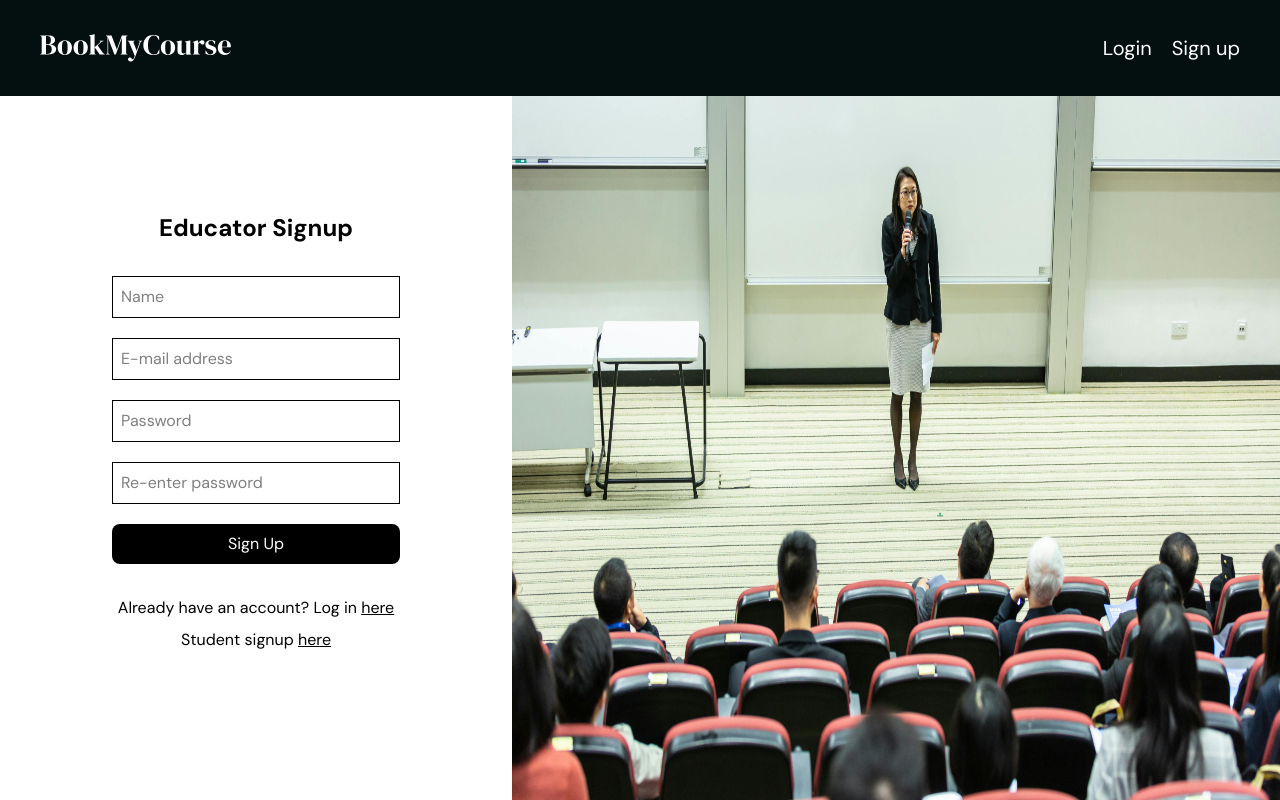
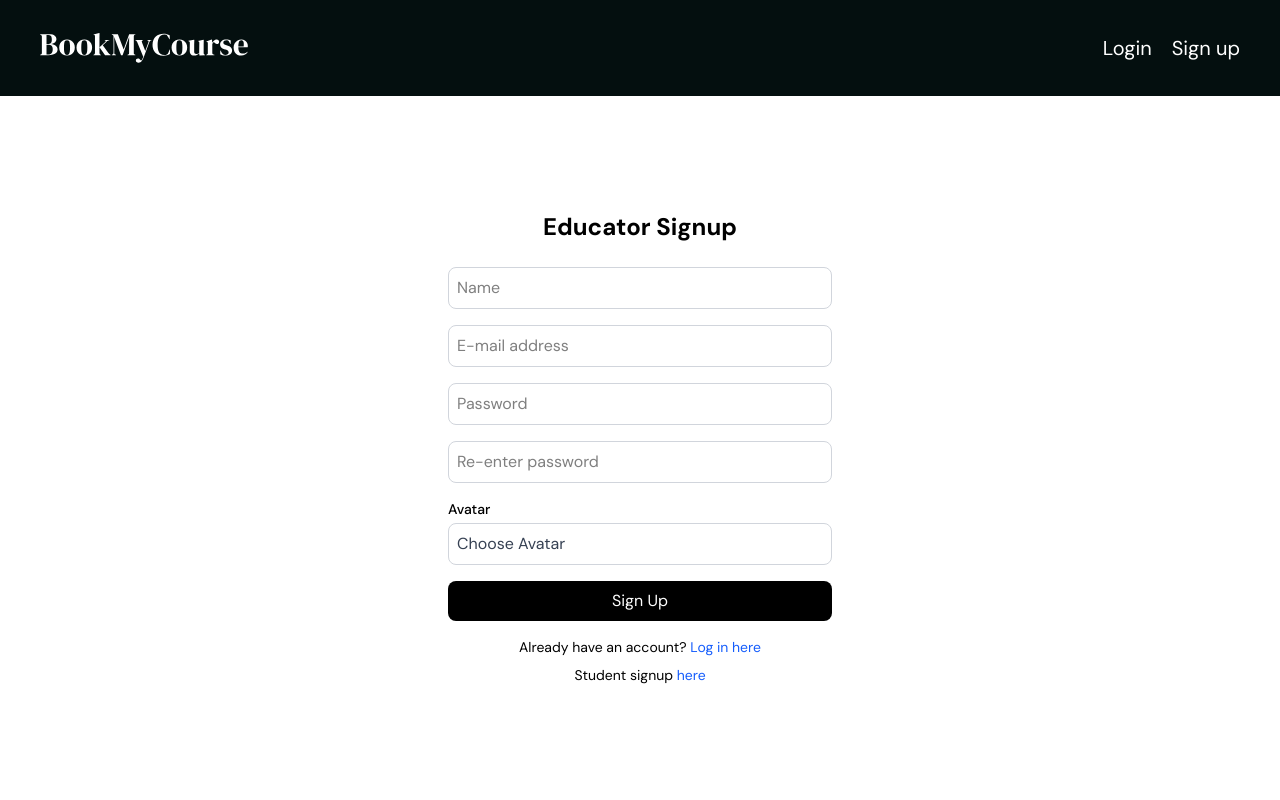
Before and after one commit to aryansharma2k4/book-my-course, a React (Vite) app in the folder frontend/: page /signup in a window 1280 px wide. Both pictures are taken after a click on the button "here". Shown: the top 800 px of the page. Built offline with nearby package versions, Linux system fonts and the light colour scheme; the HTML template or start-up script is replaced by a standard one.

Commit message:
Worked on Educator Signup

```diff
--- a/frontend/package.json
+++ b/frontend/package.json
@@ -12,6 +12,7 @@
   "dependencies": {
     "@tailwindcss/vite": "^4.0.6",
     "axios": "^1.7.9",
+    "lucide-react": "^0.475.0",
     "react": "^19.0.0",
     "react-dom": "^19.0.0",
     "react-hot-toast": "^2.5.1",
--- a/frontend/src/components/Header.jsx
+++ b/frontend/src/components/Header.jsx
@@ -13,14 +13,14 @@
 
   return (
     <div>
-      <div className="h-24 bg-[#040F0F] fixed top-0 left-0 min-w-screen text-xl text-white flex justify-between items-center px-10">
+      <header className="h-24 bg-[#040F0F] fixed top-0 left-0 min-w-screen text-xl text-white flex justify-between items-center px-10 mb-4">
         <Link to="/">
-          <img src={companyLogo} alt="Company Logo"/>
+          <img className='h-10 sm:h-12' src={companyLogo} alt="Company Logo"/>
         </Link>
         <ul className="flex gap-x-5 align-middle">
           {isAuthenticated ? (
             <>
-              <button className="text-red-400" onClick={handleLogout}>Log out</button>
+              <button className="text-red-400 cursor-pointer" onClick={handleLogout}>Log out</button>
             </>
           ) : (
             <>
@@ -33,7 +33,7 @@
             </>
           )}
         </ul>
-      </div>
+      </header>
     </div>
   );
 }
--- a/frontend/src/components/Login.jsx
+++ b/frontend/src/components/Login.jsx
@@ -41,22 +41,19 @@
     }
 
   return (
-    <div className='min-h-screen flex bg-white flex-row'>
-      <div className='flex-1 flex flex-col justify-center items-center max-w-128'>
-        <span className='text-2xl font-bold'>{!isTeacher ? (<>Log in </>):(<>Educator login </>)}</span>
-        <form className='my-8 flex flex-col gap-y-5' onSubmit={handleSubmit}>
-          <input className='border-black border-1 p-2 w-72' type='email' name='email' placeholder='E-mail' required />
-          <input className='border-black border-1 p-2 w-72' type='password' name='password' placeholder='Password' required />
+    <div className='min-h-screen flex bg-white flex-row mt-12'>
+      <div className='flex-1 flex flex-col justify-center items-center w-full md:w-1/2 p-6'>
+        <span className='text-2xl font-bold mb-4'>{!isTeacher ? (<>Log in </>):(<>Educator login </>)}</span>
+        <form className='w-full max-w-sm flex flex-col gap-4 my-4' onSubmit={handleSubmit}>
+          <input className='border border-gray-300 rounded-lg text-gray-700 p-2 w-full' type='email' name='email' placeholder='E-mail' required />
+          <input className='border border-gray-300 rounded-lg text-gray-700 p-2 w-full' type='password' name='password' placeholder='Password' required />
 
           <button className='bg-black text-white py-2 rounded-lg cursor-pointer mt-2' type='submit'>Log in</button>
 
         </form>
-        <span>Don't have an account? Sign up <Link to='/signup'><u>here</u></Link></span>
-        <span className='mt-2'>{!isTeacher ? (<>Educator login </>):(<>Student Login </>)}{" "} <button className='cursor-pointer' onClick={()=>{setIsTeacher(!isTeacher)}}><u>here</u></button></span>
+        <span className='text-sm'>Don't have an account? Sign up <Link className='text-blue-600 hover:underline' to='/signup'>here</Link></span>
+        <span className='text-sm mt-2'>{!isTeacher ? (<>Educator login </>):(<>Student Login </>)}{" "} <button className='cursor-pointer text-blue-600 hover:underline' onClick={()=>{setIsTeacher(!isTeacher)}}>here</button></span>
           {error && <span className='text-red-500'>{error}</span>}
-      </div>
-      <div className='flex-1 flex justify-center'>
-        <img src={isTeacher ? teacherLoginImage : studentLoginImage} alt='Login' className='max-w-full h-auto transition' draggable={false} />
       </div>
     </div>
   )
--- a/frontend/src/components/Signup.jsx
+++ b/frontend/src/components/Signup.jsx
@@ -1,69 +1,100 @@
 import React, { useState } from "react";
 import { Link, useNavigate, useOutletContext } from "react-router-dom";
 import axios from "axios";
-import studentLoginImage from '../assets/student-login-page.jpg';
-import teacherLoginImage from '../assets/teacher-login-page.jpg';
+import studentLoginImage from "../assets/student-login-page.jpg";
+import teacherLoginImage from "../assets/teacher-login-page.jpg";
 
 function Signup() {
   const { setIsAuthenticated } = useOutletContext();
   const navigate = useNavigate();
   const [error, setError] = useState("");
   const [isTeacher, setIsTeacher] = useState(false);
+  const [avatar, setAvatar] = useState(null);
+  const [coverImage, setCoverImage] = useState(null);
+  const [fileNames, setFileNames] = useState({ avatar: "Choose Avatar", coverImage: "Choose Cover Image" });
+
+  const handleFileChange = (e) => {
+    const { name, files } = e.target;
+    if (files.length > 0) {
+      if (name === "avatar") {
+        setAvatar(files[0]);
+        setFileNames((prev) => ({ ...prev, avatar: files[0].name }));
+      } else if (name === "coverImage") {
+        setCoverImage(files[0]);
+        setFileNames((prev) => ({ ...prev, coverImage: files[0].name }));
+      }
+    }
+  };
 
   const handleSubmit = async (e) => {
     e.preventDefault();
     const formData = new FormData(e.target);
-    const formObject = Object.fromEntries(formData.entries());
+    if (isTeacher) {
+      formData.append("avatar", avatar);
+      formData.append("coverImage", coverImage);
+    }
 
-    if (formObject.password !== formObject.confirmPassword) {
+    if (formData.get("password") !== formData.get("confirmPassword")) {
       setError("Passwords do not match");
       return;
     }
 
     try {
-      const axiosInstance = axios.create({
-        timeout: 50000
-      })
-      const response = await axiosInstance  .post(isTeacher ? "TEACHER_SIGNUP_URL" : "http://127.0.0.1:8000/api/v1/users/registerUser", JSON.stringify(formObject),
-      {
-        headers: {
-          'Content-Type': 'application/json'
-        }
-      });
+      const axiosInstance = axios.create({ timeout: 50000 });
+      const response = await axiosInstance.post(
+        isTeacher
+          ? "http://127.0.0.1:8000/api/v1/educator/registerEducator"
+          : "http://127.0.0.1:8000/api/v1/users/registerUser",
+        formData,
+        { headers: { "Content-Type": isTeacher ? "multipart/form-data" : "application/json" } }
+      );
+
+      console.log(formData);
       console.log(response.data);
-      const accessToken = response.data.data.accessToken;
-            localStorage.setItem("accessToken", accessToken)
-            setIsAuthenticated(true);
-            navigate('/');
-            setError('');
+      localStorage.setItem("accessToken", response.data.data.accessToken);
+      setIsAuthenticated(true);
+      navigate("/");
+      setError("");
     } catch (err) {
       setError("Error occurred while connecting to the server");
-      console.log(err);
+      console.error(err);
     }
   };
 
   return (
-    <div className="min-h-screen flex bg-white flex-row">
-      <div className="flex-1 flex flex-col justify-center items-center max-w-128 align-middle">
-        <span className="text-2xl mt-16 font-bold">{isTeacher ? "Educator Signup" : "Signup"}</span>
-        <form className="my-8 flex flex-col gap-y-5" onSubmit={handleSubmit}>
-          <input className="border-black border-1 p-2 w-72" type="text" name="name" placeholder="Name" required />
-          <input className="border-black border-1 p-2 w-72" type="email" name="email" placeholder="E-mail address" required />
-          <input className="border-black border-1 p-2 w-72" type="password" name="password" placeholder="Password" required />
-          <input className="border-black border-1 p-2 w-72" type="password" name="confirmPassword" placeholder="Re-enter password" required />
-          {error && <span className="text-red-500">{error}</span>}
-          <button className="bg-black text-white py-2 rounded-lg cursor-pointer" type="submit">Sign Up</button>
+    <div className="min-h-screen mt-12 flex flex-col md:flex-row bg-white">
+      {/* Form Section */}
+      <div className="flex flex-1 flex-col items-center justify-center w-full md:w-1/2 p-6">
+        <h2 className="text-2xl font-bold mb-6">{isTeacher ? "Educator Signup" : "Signup"}</h2>
+        <form className="w-full max-w-sm flex flex-col gap-4" onSubmit={handleSubmit}>
+          <input className="border border-gray-300 p-2 rounded-lg w-full" type="text" name="name" placeholder="Name" required />
+          <input className="border border-gray-300 p-2 rounded-lg w-full" type="email" name="email" placeholder="E-mail address" required />
+          <input className="border border-gray-300 p-2 rounded-lg w-full" type="password" name="password" placeholder="Password" required />
+          <input className="border border-gray-300 p-2 rounded-lg w-full" type="password" name="confirmPassword" placeholder="Re-enter password" required />
+
+          {isTeacher && (
+            <>
+              <label className="w-full flex flex-col">
+                <span className="text-sm font-medium mb-1">Avatar</span>
+                <label className="cursor-pointer border border-gray-300 p-2 rounded-lg text-gray-700 flex justify-between items-center">
+                  {fileNames.avatar}
+                  <input type="file" name="avatar" onChange={handleFileChange} className="hidden" />
+                </label>
+              </label>
+            </>
+          )}
+
+          {error && <span className="text-red-500 text-sm">{error}</span>}
+          <button className="bg-black text-white py-2 rounded-lg w-full hover:bg-gray-900 transition" type="submit">Sign Up</button>
         </form>
-        <span>
-          Already have an account? Log in <Link to="/login"><u>here</u></Link>
-        </span>
-        <span className="mt-2">
-          {isTeacher ? "Student signup" : "Educator signup"} {" "}
-          <button className='cursor-pointer' onClick={() => setIsTeacher(!isTeacher)}><u>here</u></button>
-        </span>
-      </div>
-      <div className="flex-1 flex justify-center">
-        <img src={isTeacher ? teacherLoginImage : studentLoginImage} alt='Signup' className='max-w-full h-auto' draggable={false} />
+
+        <div className="mt-4 text-center text-sm">
+          <p>Already have an account? <Link to="/login" className="text-blue-600 hover:underline">Log in here</Link></p>
+          <p className="mt-2">
+            {isTeacher ? "Student signup" : "Educator signup"}{" "}
+            <button className="text-blue-600 hover:underline cursor-pointer" onClick={() => setIsTeacher(!isTeacher)}>here</button>
+          </p>
+        </div>
       </div>
     </div>
   );
```
Also changed, not shown: 1 other file (tests, documents, lock files or other folders).
